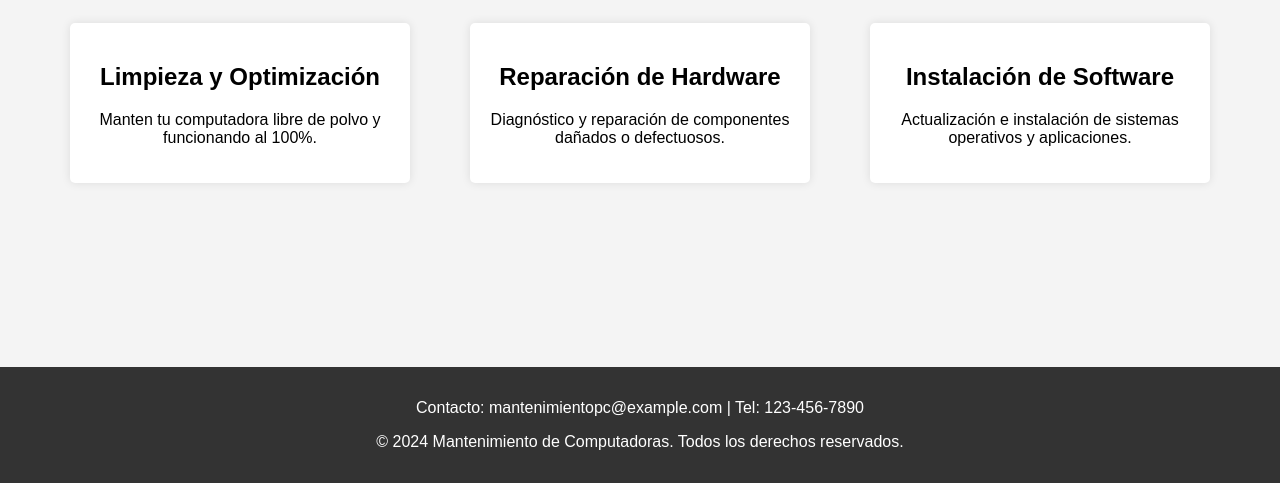
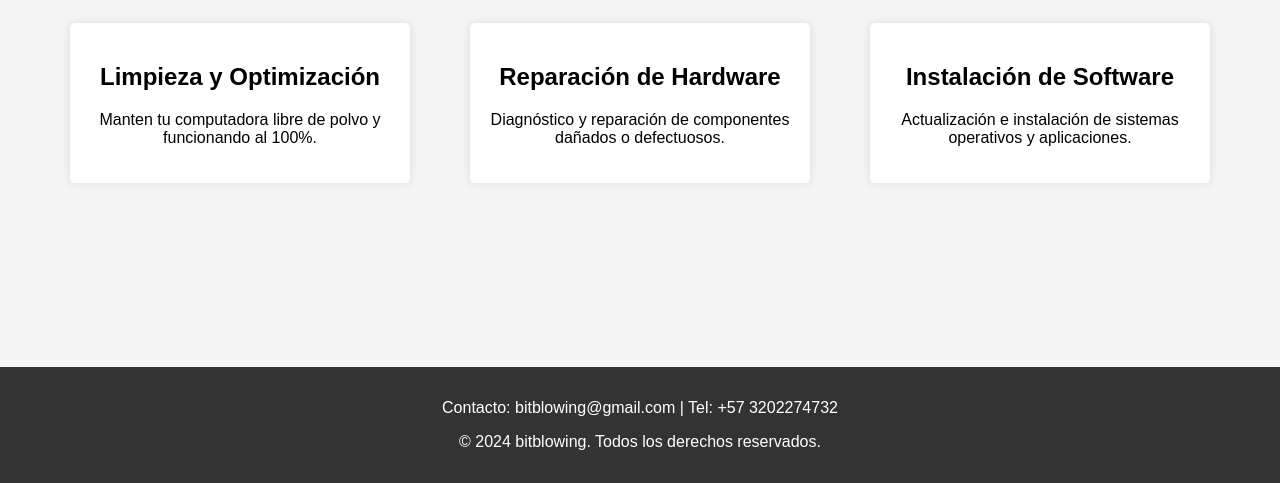
Before and after one commit to bitblowing/web, a plain HTML site: page index.html in a window 1280 px wide. Shown: the part 317-800 px from the top of the page. Drawn offline with Linux system fonts and the light colour scheme.

Commit message:
Update index.html

```diff
--- a/index.html
+++ b/index.html
@@ -4,7 +4,7 @@
     <meta charset="UTF-8">
     <meta name="viewport" content="width=device-width, initial-scale=1.0">
     <meta name="description" content="Servicios de mantenimiento de computadoras">
-    <title>Mantenimiento de Computadoras</title>
+    <title>BITBLOWING</title>
     <style>
         body {
             font-family: Arial, sans-serif;
@@ -105,8 +105,8 @@
 
     <!-- Pie de página -->
     <footer id="contacto">
-        <p>Contacto: mantenimientopc@example.com | Tel: 123-456-7890</p>
-        <p>&copy; 2024 Mantenimiento de Computadoras. Todos los derechos reservados.</p>
+        <p>Contacto: bitblowing@gmail.com | Tel: +57 3202274732</p>
+        <p>&copy; 2024 bitblowing. Todos los derechos reservados.</p>
     </footer>
 
 </body>
```
